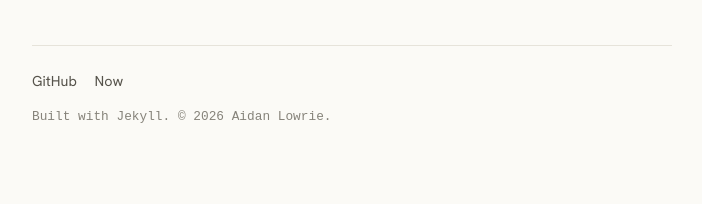
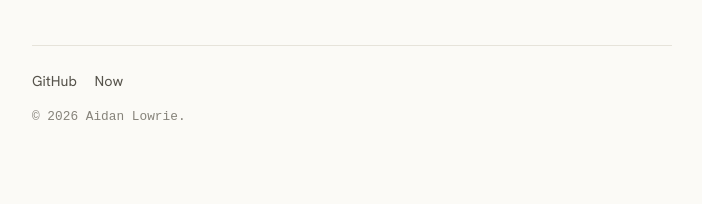
Before and after one commit to aidanlowrie/aidanlowrie.github.io, a Jekyll site: the page built from index.html, in a window 1280 px wide. Shown: the part 718-922 px from the top of the page, without its empty margins (288-990 px from the left). Built offline with Jekyll 4.4.1, drawn with Linux system fonts in a browser that asks for light colours; some web fonts are replaced.

Commit message:
Remove 'Built with Jekyll' from footer

```diff
--- a/_includes/footer.html
+++ b/_includes/footer.html
@@ -6,5 +6,5 @@
     {% if site.scholar != "" %}<a href="{{ site.scholar }}">Scholar</a>{% endif %}
     <a href="{{ '/now/' | relative_url }}">Now</a>
   </div>
-  <p class="colophon">Built with Jekyll. © {{ site.time | date: '%Y' }} Aidan Lowrie.</p>
+  <p class="colophon">© {{ site.time | date: '%Y' }} Aidan Lowrie.</p>
 </footer>
```
